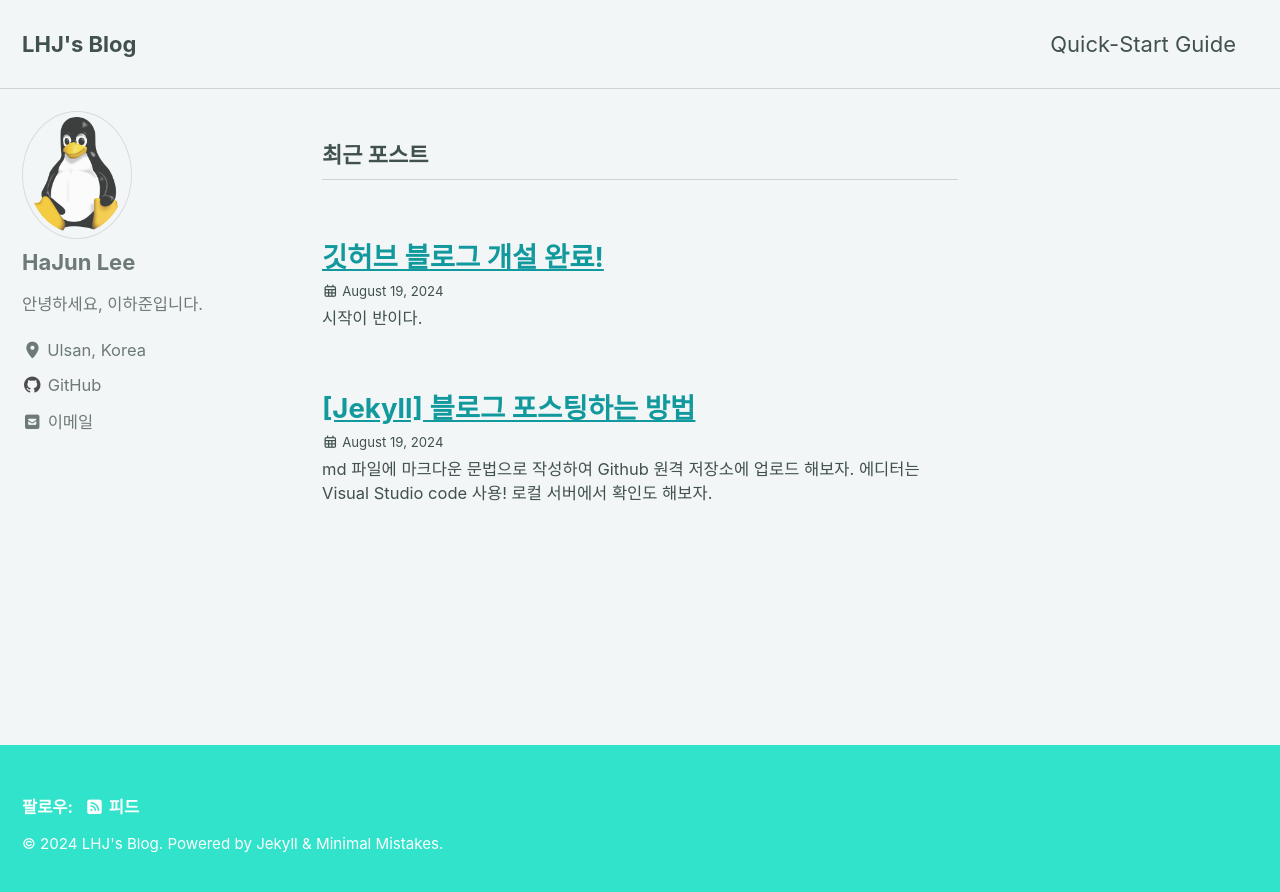
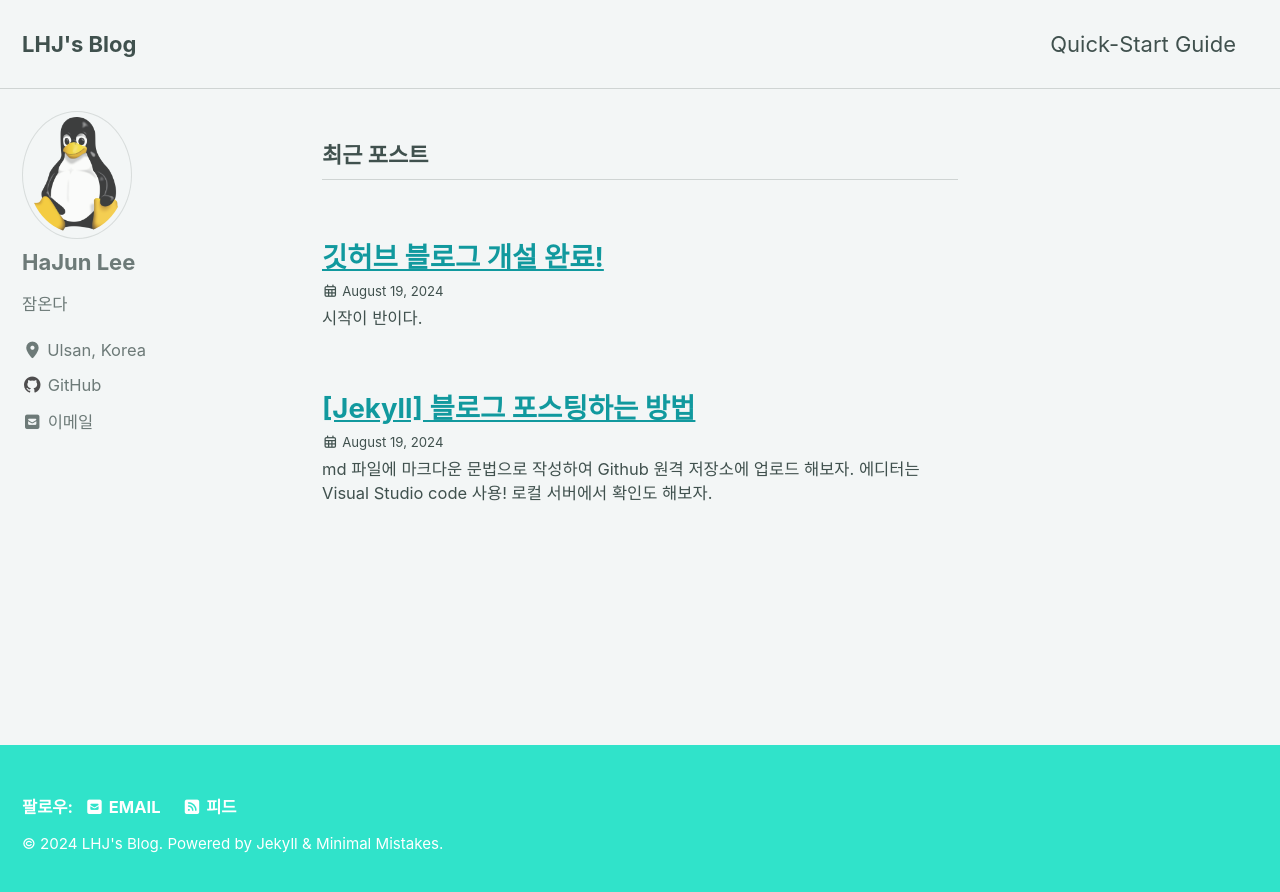
Before and after one commit to maindealer/maindealer.github.io, a Jekyll site: the page built from index.html, in a window 1280 px wide. Shown: the top 892 px of the page. Built offline with Jekyll 4.4.1, drawn with Linux system fonts in a browser that asks for light colours; cached includes are drawn as plain includes; the list of posts is cut into pages by our own code; part of the change alters nothing that is shown.

Commit message:
yml 파일 수정

```diff
--- a/_config.yml
+++ b/_config.yml
@@ -20,11 +20,11 @@ rtl                      : # true, false (default) # turns direction of the page
 title                    : "LHJ's Blog"
 title_separator          : "-"
 subtitle                 : # site tagline that appears below site title in masthead
-name                     : "Your Name"
-description              : "An amazing website."
-url                      : https://github.com/maindealer/maindealer.github.io
+name                     : "Lee Ha Jun"
+description              : "블로그를 만들어 볼까요?"
+url                      : 'https://maindealer.github.io'
 baseurl                  : # the subpath of your site, e.g. "/blog"
-repository               : # GitHub username/repo-name e.g. "mmistakes/minimal-mistakes"
+repository               : 'https://github.com/maindealer/maindealer.github.io'
 teaser                   : # path of fallback teaser image, e.g. "/assets/images/500x300.png"
 logo                     : # path of logo image to display in the masthead, e.g. "/assets/images/88x88.png"
 masthead_title           : # overrides the website title displayed in the masthead, use " " for no title
@@ -115,9 +115,9 @@ analytics:
 author:
   name             : "HaJun Lee"
   avatar           : 'Tux.svg.png'
-  bio              : "안녕하세요, 이하준입니다."
+  bio              : "잠온다"
   location         : "Ulsan, Korea"
-  email            :  "maindealer@naver.com"
+  email            : "maindealer@naver.com"
   links:
     - label: "Email"
       icon: "fas fa-fw fa-envelope-square"
@@ -159,6 +159,9 @@ footer:
     - label: "Instagram"
       icon: "fab fa-fw fa-instagram"
       # url:
+    - label: "Email"
+      icon: "fas fa-fw fa-envelope-square"
+      url: "mailto:maindealer@naver.com"
 
 
 # Reading Files
```
